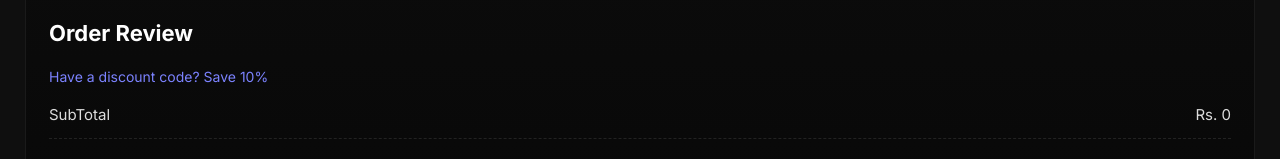
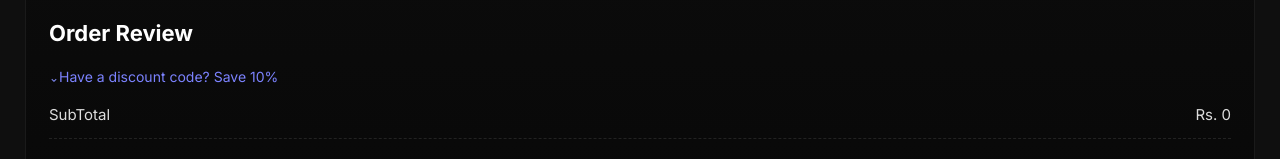
Before and after one commit to mouzam-ali-007/book-app, a React (Vite) app in the folder arslan-abbas-books/: page /checkout in a window 1280 px wide. Shown: the part 2296-2455 px from the top of the page. Built offline with nearby package versions, Linux system fonts and the light colour scheme.

Commit message:
Added arrow

```diff
--- a/arslan-abbas-books/src/components/CheckoutForm/Checkout.css
+++ b/arslan-abbas-books/src/components/CheckoutForm/Checkout.css
@@ -566,6 +566,17 @@ input[type="radio"]:checked::before {
     margin-top: 30px;
 }
 
+.arrow {
+    display: inline-block;
+    transition: transform 0.3s ease;
+    font-size: 12px;
+}
+
+.arrow.rotate {
+    transform: rotate(360deg);
+    /* rotates arrow to point down */
+}
+
 .payment-card h3 {
     font-size: 28px;
     margin-bottom: 12px;
--- a/arslan-abbas-books/src/components/CheckoutForm/Checkout.jsx
+++ b/arslan-abbas-books/src/components/CheckoutForm/Checkout.jsx
@@ -669,6 +669,7 @@ export default function CheckoutForm() {
                         className="back-link"
                         onClick={() => setOpen(!open)}
                     >
+                        <span className={`arrow ${open ? 'rotate' : ''}`}>⌃</span>
                         Have a discount code? Save 10%
                     </a>
 
```
